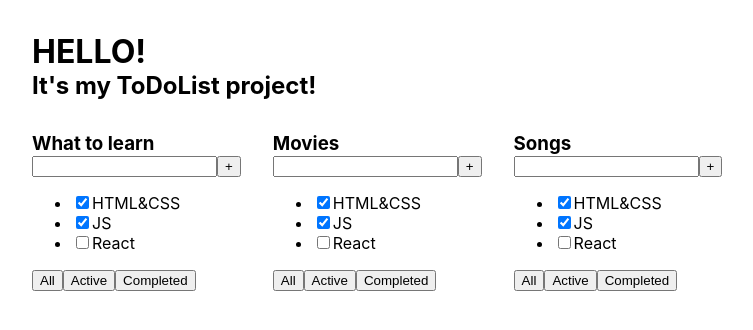
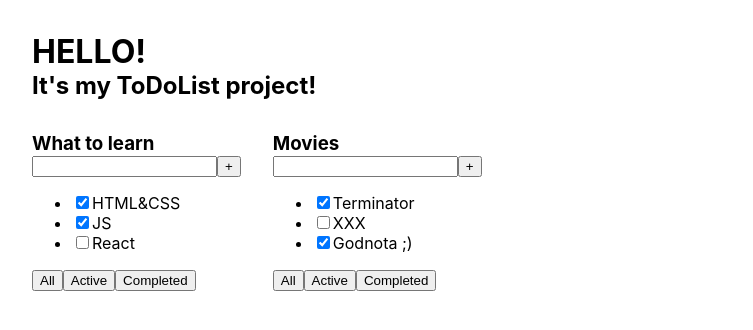
Before and after one commit to marinadegames/moon-tasks, a React (Create React App) app: page / in a window 1280 px wide. Shown: the top 330 px of the page, without its empty margins (0-753 px from the left). Built offline with nearby package versions, Linux system fonts and the light colour scheme.

Commit message:
add type compnents

```diff
--- a/src/App.tsx
+++ b/src/App.tsx
@@ -1,13 +1,28 @@
 //imports
 import React from 'react';
 import './App.css';
-import {ToDoList} from "./ToDoList";
+import {TaskType, ToDoList} from "./ToDoList";
+
 
 //assets
 
 
 //components
 function App() {
+
+    let tasks1: Array<TaskType> = [
+        { id: 1, title: 'HTML&CSS', isDone: true},
+        { id: 2, title: 'JS', isDone: true},
+        { id: 3, title: 'React', isDone: false},
+
+    ]
+
+    let tasks2: Array<TaskType> = [
+        { id: 1, title: 'Terminator', isDone: true},
+        { id: 2, title: 'XXX', isDone: false},
+        { id: 3, title: 'Godnota ;) ', isDone: true},
+    ]
+
     return (
         <div className="App">
             <div className='Header'>
@@ -16,9 +31,8 @@
             </div>
 
             <div className='Main'>
-                <ToDoList title='What to learn'/>
-                <ToDoList title='Movies'/>
-                <ToDoList title='Songs'/>
+                <ToDoList title='What to learn' tasks={tasks1}/>
+                <ToDoList title='Movies' tasks={tasks2}/>
 
             </div>
 
--- a/src/ToDoList.tsx
+++ b/src/ToDoList.tsx
@@ -1,9 +1,23 @@
+//imports
 import React from "react";
 
-type ToDoListType = {
+
+//assets
+
+
+//types
+export type TaskType = {
+    id: number,
     title: string,
+    isDone: boolean,
+}
+export type ToDoListType = {
+    title: string,
+    tasks: Array<TaskType>,
 }
 
+
+//components
 export function ToDoList(props:ToDoListType) {
     return (
         <div className='ToDoList'>
@@ -13,9 +27,10 @@
                 <button>+</button>
             </div>
             <ul>
-                <li><input type="checkbox" checked={true}/><span>HTML&CSS</span></li>
-                <li><input type="checkbox" checked={true}/><span>JS</span></li>
-                <li><input type="checkbox" checked={false}/><span>React</span></li>
+                <li><input type="checkbox" checked={props.tasks[0].isDone}/><span>{props.tasks[0].title}</span></li>
+                <li><input type="checkbox" checked={props.tasks[1].isDone}/><span>{props.tasks[1].title}</span></li>
+                <li><input type="checkbox" checked={props.tasks[2].isDone}/><span>{props.tasks[2].title}</span></li>
+
             </ul>
             <div>
                 <button>All</button>
```
